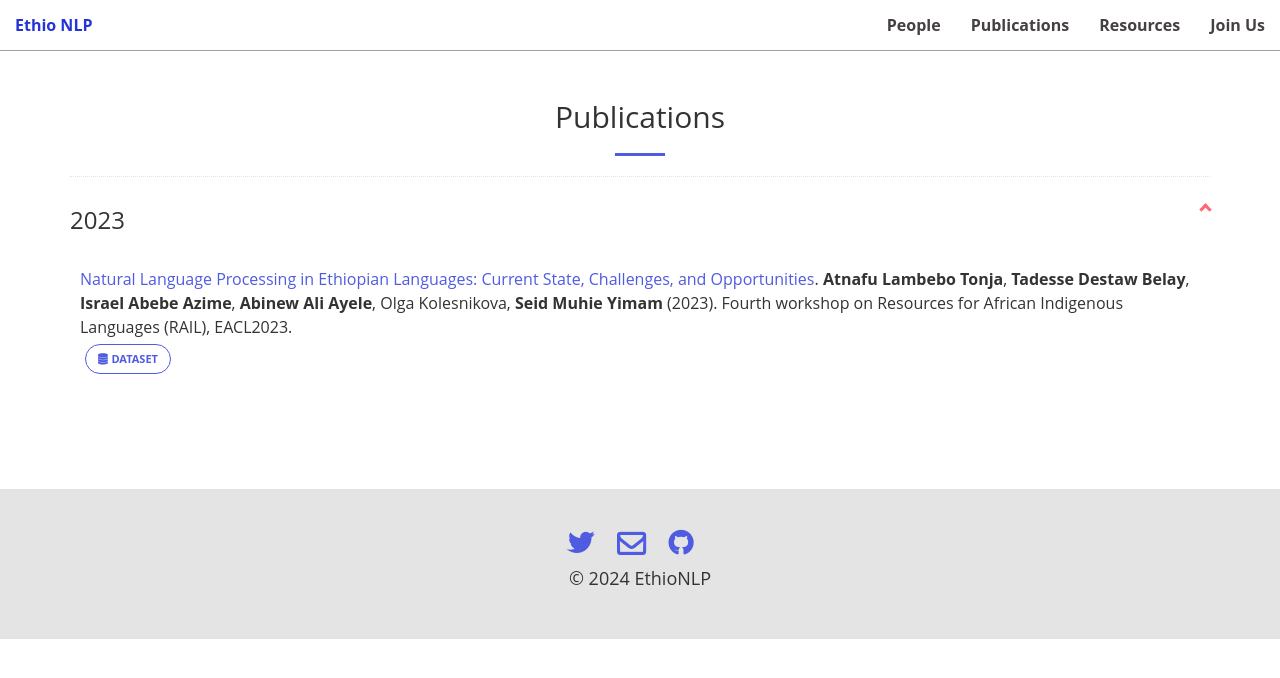
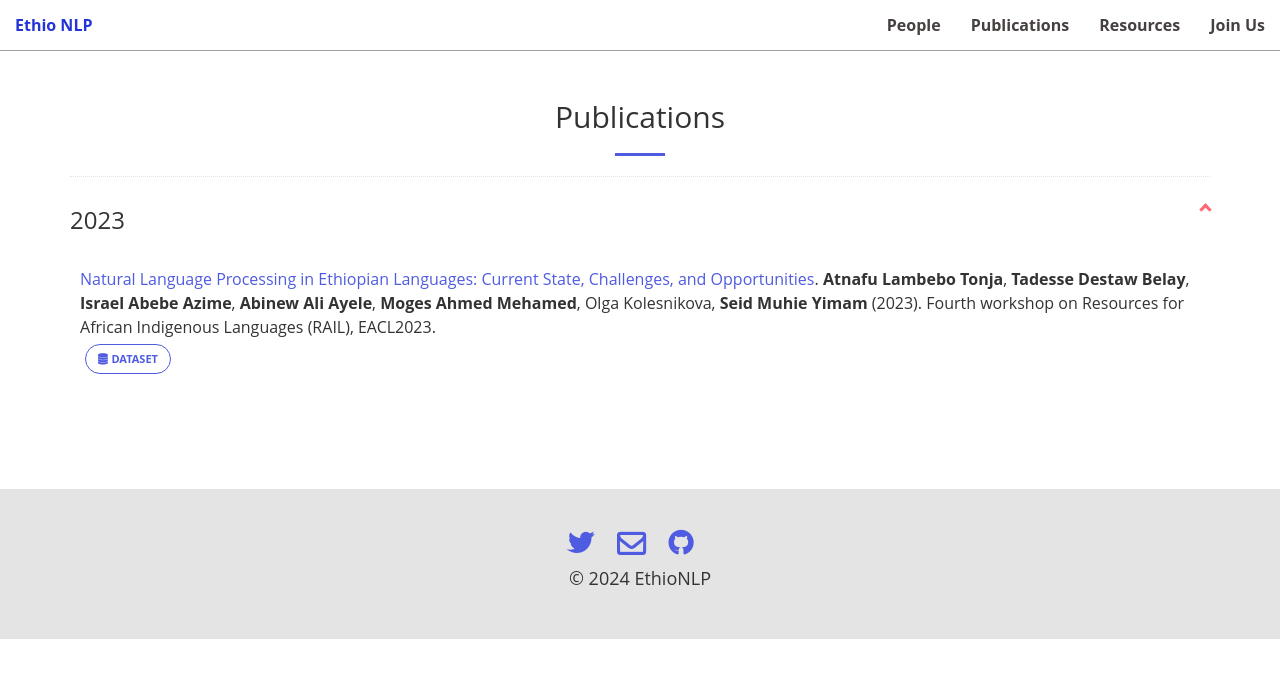
Before and after one commit to EthioNLP/ethionlp.github.io, a Jekyll site: the page built from publications.html, in a window 1280 px wide. Shown: the top 678 px of the page. Built offline with Jekyll 4.4.1, drawn with Linux system fonts in a browser that asks for light colours.

Commit message:
Update rali-2023-eacl.yml

```diff
--- a/_data/publications/rali-2023-eacl.yml
+++ b/_data/publications/rali-2023-eacl.yml
@@ -11,6 +11,9 @@
       nlp-lab: true
     -
       name: Abinew Ali Ayele
+      nlp-lab: true
+    -
+      name: Moges Ahmed Mehamed
       nlp-lab: true
     -
       name: Olga Kolesnikova
```
